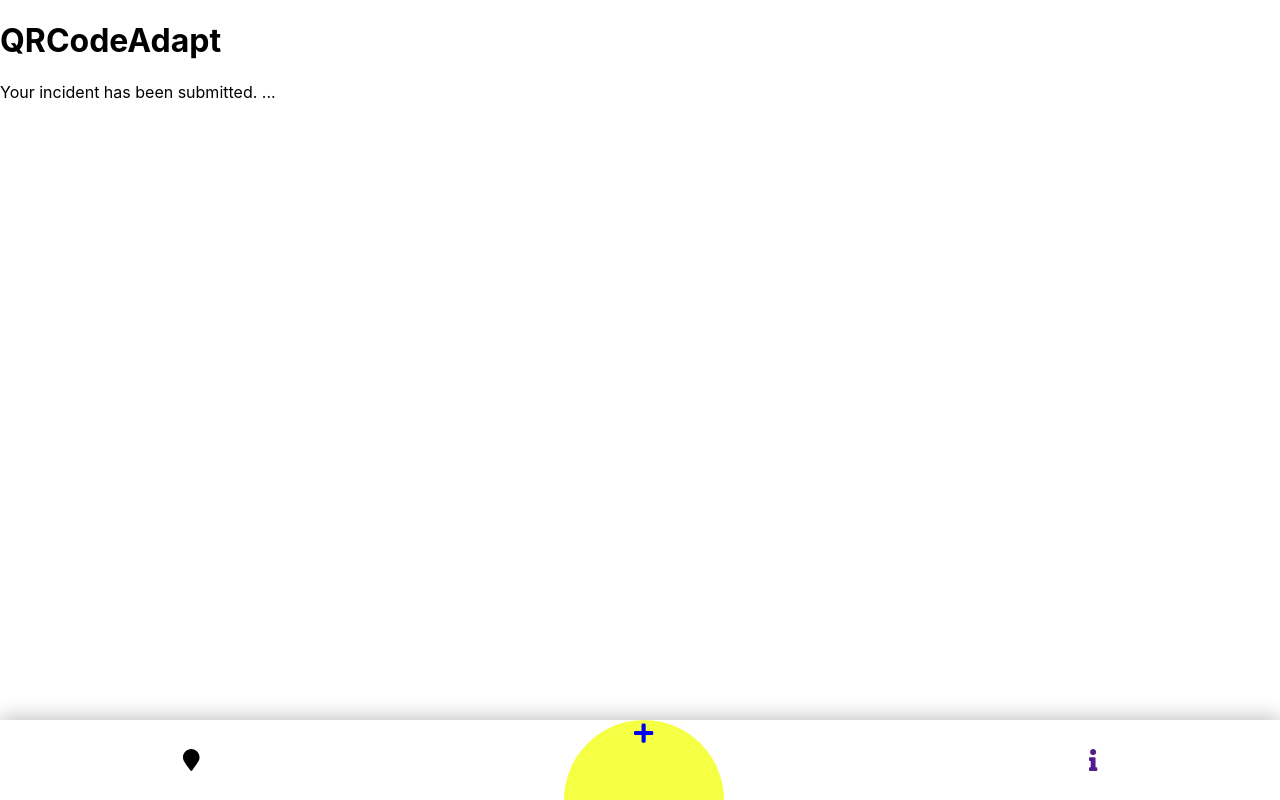
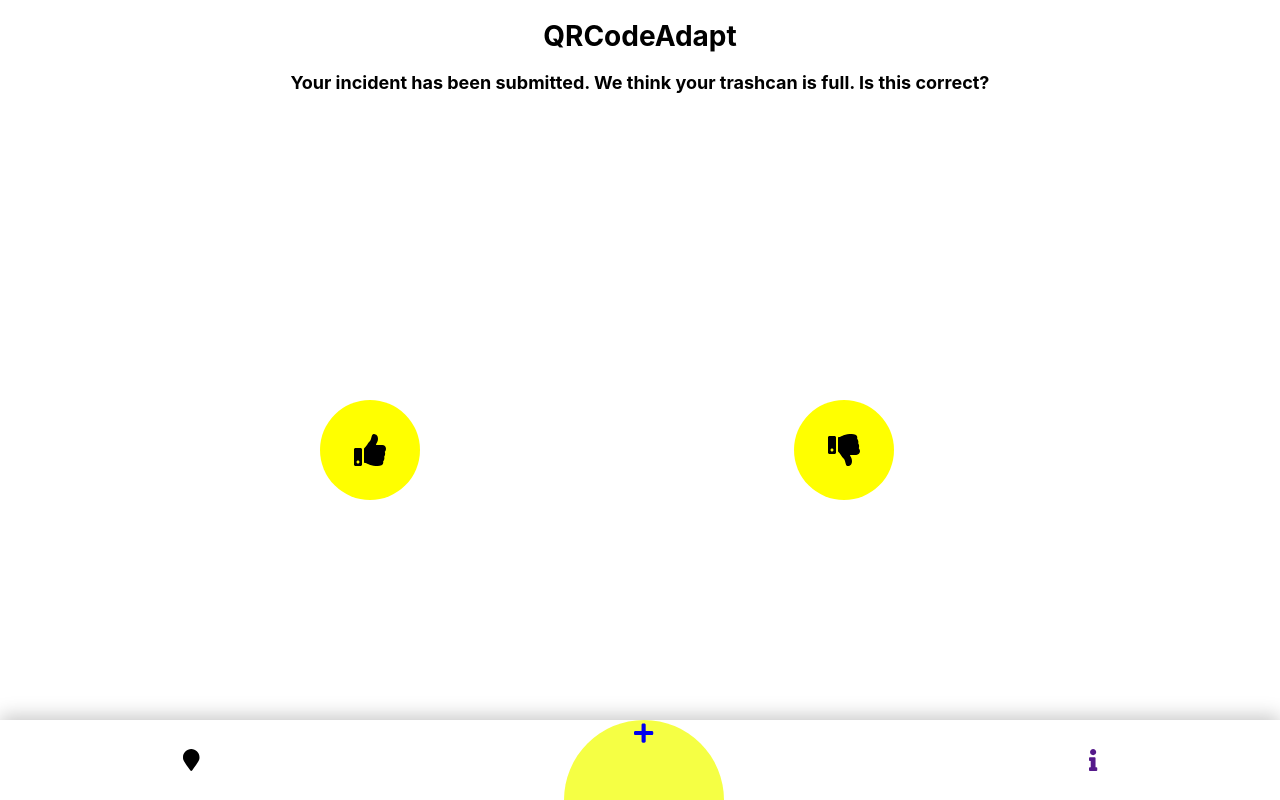
Before and after one commit to hejsfj/ideahack, a React (Create React App) app in the folder smart-incidence/: page /qrcodeadapt in a window 1280 px wide. Built offline with nearby package versions, Linux system fonts and the light colour scheme; what google-maps-react would draw is missing.

Commit message:
QRCodeAdapt

```diff
--- a/smart-incidence/src/components/user/QRCodeAdapt/QRCodeAdapt.js
+++ b/smart-incidence/src/components/user/QRCodeAdapt/QRCodeAdapt.js
@@ -1,9 +1,21 @@
 import React from 'react';
+import classes from './QRCodeAdapt.module.css';
+import { FontAwesomeIcon } from '@fortawesome/react-fontawesome';
 
 const QRCodeAdapt = (props) => (
     <div>
-        <h1>QRCodeAdapt</h1>
-        <p>Your incident has been submitted. ...</p>
+        <h1 className={classes.h1}>QRCodeAdapt</h1>
+        <h3 className={classes.h3}>Your incident has been submitted. We think your trashcan is full. Is this correct?</h3>
+        <div className={classes.circleDown}>
+            <div className={classes.icon}>
+                <FontAwesomeIcon icon="thumbs-down" size="2x" />
+            </div>
+        </div>
+        <div className={classes.circleUp}>
+            <div className={classes.icon}>
+                <FontAwesomeIcon icon="thumbs-up" size="2x" />
+            </div>
+        </div>
     </div>
 );
 
--- a/smart-incidence/src/components/user/QRCodeAdapt/QRCodeAdapt.module.css
+++ b/smart-incidence/src/components/user/QRCodeAdapt/QRCodeAdapt.module.css
@@ -0,0 +1,36 @@
+.h1 {
+    font-size: 28px;
+    text-align: center;
+}
+.h3 {
+    font-size: 18px;
+    text-align: center;
+}
+.introtext {
+    margin: 5%;
+}
+
+.circleDown{
+    display: flex;
+    justify-content: center;
+    align-items: center;
+    background-color: yellow;
+    width: 100px;
+    height: 100px;
+    border-radius: 50%;
+    position: absolute;
+    top: 50%;
+    left: 62%;
+}
+.circleUp{
+    display: flex;
+    justify-content: center;
+    align-items: center;
+    background-color: yellow;
+    width: 100px;
+    height: 100px;
+    border-radius: 50%;
+    position: absolute;
+    top: 50%;
+    left: 25%;
+}
```
Also changed, not shown: smart-incidence/src/App.js (+6 -2 lines).
